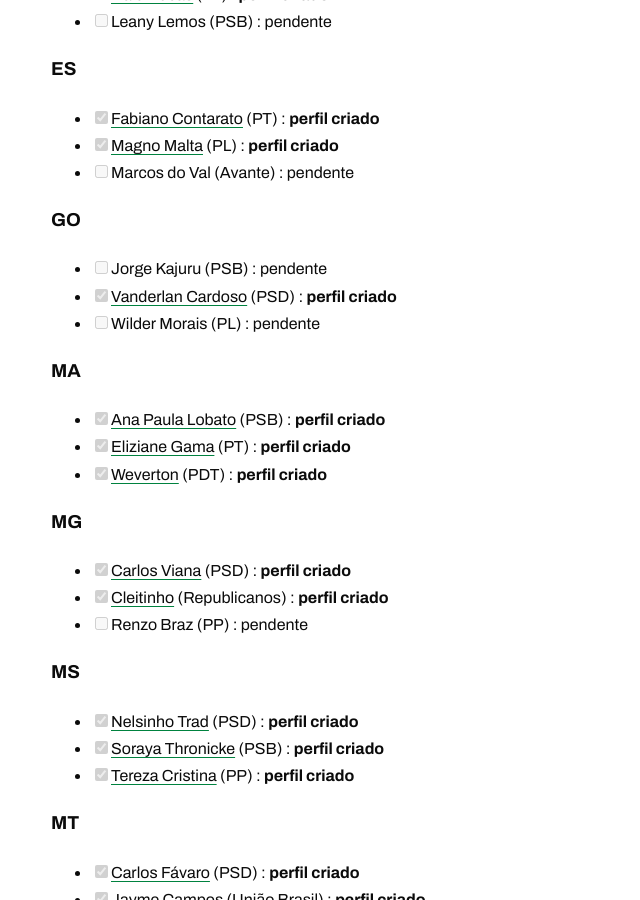
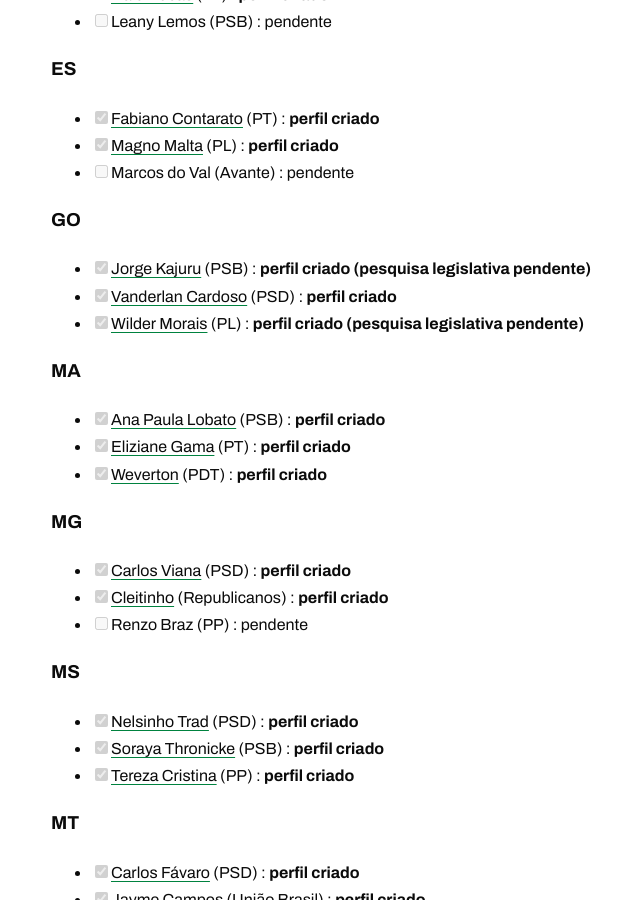
Before and after one commit to leorruas/senadores-deputados, a Jekyll site: the page built from parlamentares/senadores/ACOMPANHAMENTO.md, in a window 1280 px wide and 900 px high, scrolled down 2023 px. Shown: the whole window, without its empty margins (114-754 px from the left). Built offline with Jekyll 4.4.1, drawn with Linux system fonts in a browser that asks for light colours; some of the changed text lies outside the part shown.

Commit message:
docs: controle de 76 de 81 fichas

```diff
--- a/parlamentares/senadores/ACOMPANHAMENTO.md
+++ b/parlamentares/senadores/ACOMPANHAMENTO.md
@@ -71,9 +71,9 @@
 
 ### GO
 
-- [ ] Jorge Kajuru (PSB) : pendente
+- [x] [Jorge Kajuru](https://github.com/leorruas/senadores-deputados/blob/main/parlamentares/senadores/jorge-kajuru-psb-go.md) (PSB) : **perfil criado (pesquisa legislativa pendente)**
 - [x] [Vanderlan Cardoso](https://github.com/leorruas/senadores-deputados/blob/main/parlamentares/senadores/vanderlan-cardoso-psd-go.md) (PSD) : **perfil criado**
-- [ ] Wilder Morais (PL) : pendente
+- [x] [Wilder Morais](https://github.com/leorruas/senadores-deputados/blob/main/parlamentares/senadores/wilder-morais-pl-go.md) (PL) : **perfil criado (pesquisa legislativa pendente)**
 
 ### MA
 
@@ -156,7 +156,7 @@
 ### RS
 
 - [x] [Hamilton Mourão](https://github.com/leorruas/senadores-deputados/blob/main/parlamentares/senadores/hamilton-mourao-republicanos-rs.md) (Republicanos) : **perfil criado**
-- [ ] Luis Carlos Heinze (PP) : pendente
+- [x] [Luis Carlos Heinze](https://github.com/leorruas/senadores-deputados/blob/main/parlamentares/senadores/luis-carlos-heinze-pp-rs.md) (PP) : **perfil criado (pesquisa legislativa pendente)**
 - [x] [Paulo Paim](https://github.com/leorruas/senadores-deputados/blob/main/parlamentares/senadores/paulo-paim-pt-rs.md) (PT) : **perfil criado**
 
 ### SC
@@ -196,6 +196,8 @@
 Quando uma ficha for criada, mudar `[ ]` para `[x]`, colocar o link para o arquivo correspondente e corrigir a contagem. Se a composição do Senado mudar, acrescentar uma nota datada e preservar a lista de referência de 14/10/2026, em vez de substituir nomes sem explicação. O histórico de commits permite conferir quando cada ficha entrou no arquivo.
 
 ## Histórico
+
+- **14/10/2026:** fichas de identificação de Jorge Kajuru, Wilder Morais e Luis Carlos Heinze criadas, ainda sem pesquisa de atos legislativos. Total: 76 de 81.
 
 - **14/10/2026:** iniciadas fichas de Renan Filho, Camilo Santana e Chico Rodrigues, com pendências de verificação de exercício e atos legislativos. Total: 73 de 81.
 
```
Also changed, not shown: other parts of parlamentares/senadores/ACOMPANHAMENTO.md (+3 -3 lines).
